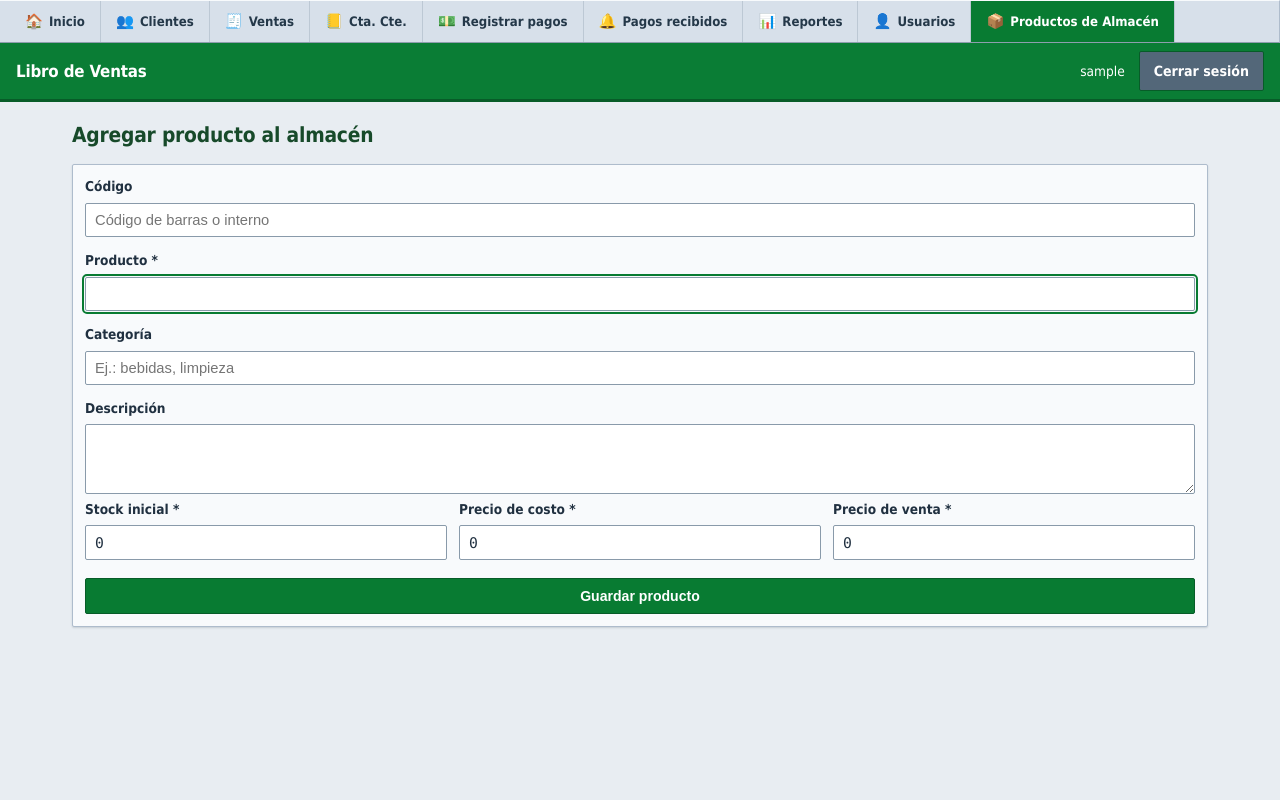
After one commit to fernandochiappero-ui/ventasapp-flask, a Flask app: page /productos/almacen/nuevo in a window 1280 px wide. The commit adds this page. Run offline with Flask 3, Linux system fonts and the light colour scheme; the visitor is signed in with stand-in values (Sample User, id 1); data that the repository does not hold is empty.

Commit message:
Agregar inventario de productos

```diff
--- a/models.py
+++ b/models.py
@@ -6,6 +6,7 @@
 # SQLAlchemy se encarga de traducir esto a SQL por nosotros.
 
 from datetime import datetime, date
+from decimal import Decimal
 from flask_login import UserMixin
 from werkzeug.security import generate_password_hash, check_password_hash
 from extensions import db
@@ -112,3 +113,19 @@ class MovimientoCC(db.Model):
     monto = db.Column(db.Float, nullable=False)
     descripcion = db.Column(db.String(200))
     creado = db.Column(db.DateTime, default=datetime.utcnow)
+
+
+class ProductoAlmacen(db.Model):
+    """Producto y existencias del inventario del almacén."""
+    __tablename__ = "productos_almacen"
+
+    id = db.Column(db.Integer, primary_key=True)
+    codigo = db.Column(db.String(40), unique=True, nullable=True)
+    nombre = db.Column(db.String(150), nullable=False, index=True)
+    categoria = db.Column(db.String(100))
+    descripcion = db.Column(db.String(300))
+    stock = db.Column(db.Numeric(12, 3), nullable=False, default=Decimal("0"))
+    precio_costo = db.Column(db.Numeric(12, 2), nullable=False, default=Decimal("0"))
+    precio_venta = db.Column(db.Numeric(12, 2), nullable=False, default=Decimal("0"))
+    activo = db.Column(db.Boolean, nullable=False, default=True)
+    creado = db.Column(db.DateTime, nullable=False, default=datetime.utcnow)
--- a/requirements.txt
+++ b/requirements.txt
@@ -6,3 +6,4 @@ gunicorn==23.0.0
 psycopg2-binary==2.9.9
 psycopg[binary]
 fpdf2
+tzdata
--- a/static/css/style.css
+++ b/static/css/style.css
@@ -905,14 +905,12 @@ table.reporte th, table.reporte td { border-color: #c5d0da; padding: 7px 8px; }
     font-size: 0.95rem;
   }
 
-    .menu-desplegable .submenu {
+  .menu-desplegable .submenu {
     position: static;
     box-shadow: none;
     border: 0;
     background: #dfe7ef;
   }
-  }
-
 
   .menu-desplegable .submenu a {
     padding-left: 34px;
@@ -930,3 +928,37 @@ table.reporte th, table.reporte td { border-color: #c5d0da; padding: 7px 8px; }
     cursor: pointer;
   }
 }
+
+.acciones-productos {
+  display: flex;
+  flex-wrap: wrap;
+  gap: 8px;
+  margin-bottom: 14px;
+}
+
+.campos-producto-numericos {
+  display: grid;
+  grid-template-columns: repeat(3, minmax(0, 1fr));
+  gap: 12px;
+}
+
+.campos-producto-numericos input { width: 100%; }
+.tabla-productos-scroll { overflow-x: auto; }
+.tabla-productos { min-width: 620px; }
+.tabla-productos tbody tr:nth-child(even) { background: #e9eff4; }
+.descripcion-producto { display: block; color: var(--tinta-suave); margin-top: 3px; }
+
+@media (max-width: 600px) {
+  .campos-producto-numericos { grid-template-columns: 1fr; gap: 0; }
+  .acciones-productos > * { flex: 1 1 100%; }
+}
+
+@media print {
+  body, html { background: #fff; color: #000; }
+  nav.tabs, header.topbar, .no-imprimir, .boton-volver { display: none !important; }
+  main { max-width: none; margin: 0; padding: 0; }
+  .tarjeta { border: 0; box-shadow: none; padding: 0; }
+  .tabla-productos-scroll { overflow: visible; }
+  .tabla-productos { min-width: 0; width: 100%; }
+  .tabla-productos th { background: #e5e5e5 !important; color: #000 !important; }
+}
--- a/templates/base.html
+++ b/templates/base.html
@@ -10,8 +10,8 @@
      bien en un celular (y no como una web de escritorio achicada) #}
   <meta name="viewport" content="width=device-width, initial-scale=1">
   <title>{% block titulo %}Libro de Ventas{% endblock %}</title>
-  <link rel="stylesheet" href="{{ url_for('static', filename='css/style.css', v='6') }}">
-  <script src="{{ url_for('static', filename='js/app.js', v='12') }}" defer></script>
+  <link rel="stylesheet" href="{{ url_for('static', filename='css/style.css', v='7') }}">
+  <script src="{{ url_for('static', filename='js/app.js', v='13') }}" defer></script>
 </head>
 <body>
   <div class="app">
@@ -65,6 +65,16 @@
         </div>
       </div>
       {% endif %}
+      <div class="menu-desplegable {{ 'activo' if request.endpoint in ['nuevo_producto_almacen','buscar_productos_almacen','imprimir_lista_precios'] }}">
+        <a href="#" class="menu-boton" aria-haspopup="true" aria-expanded="false">
+          <span class="icono">📦</span>Productos de Almacén
+        </a>
+        <div class="submenu">
+          <a href="{{ url_for('nuevo_producto_almacen') }}">Agregar Productos</a>
+          <a href="{{ url_for('buscar_productos_almacen') }}">Buscar</a>
+          <a href="{{ url_for('imprimir_lista_precios') }}">Imprimir Lista de Precios</a>
+        </div>
+      </div>
     </nav>
     {% endif %}
 
--- /dev/null
+++ b/templates/productos/form.html
@@ -0,0 +1,42 @@
+{% extends "base.html" %}
+{% block titulo %}Agregar producto{% endblock %}
+{% block contenido %}
+<h1>Agregar producto al almacén</h1>
+
+<form method="POST" class="tarjeta formulario-producto">
+  <label for="codigo">Código</label>
+  <input type="text" id="codigo" name="codigo" maxlength="40"
+         value="{{ request.form.get('codigo', '') }}" placeholder="Código de barras o interno">
+
+  <label for="nombre">Producto *</label>
+  <input type="text" id="nombre" name="nombre" maxlength="150"
+         value="{{ request.form.get('nombre', '') }}" required autofocus>
+
+  <label for="categoria">Categoría</label>
+  <input type="text" id="categoria" name="categoria" maxlength="100"
+         value="{{ request.form.get('categoria', '') }}" placeholder="Ej.: bebidas, limpieza">
+
+  <label for="descripcion">Descripción</label>
+  <textarea id="descripcion" name="descripcion" maxlength="300">{{ request.form.get('descripcion', '') }}</textarea>
+
+  <div class="campos-producto-numericos">
+    <div>
+      <label for="stock">Stock inicial *</label>
+      <input type="number" id="stock" name="stock" min="0" step="0.001"
+             value="{{ request.form.get('stock', '0') }}" required>
+    </div>
+    <div>
+      <label for="precio_costo">Precio de costo *</label>
+      <input type="number" id="precio_costo" name="precio_costo" min="0" step="0.01"
+             value="{{ request.form.get('precio_costo', '0') }}" required>
+    </div>
+    <div>
+      <label for="precio_venta">Precio de venta *</label>
+      <input type="number" id="precio_venta" name="precio_venta" min="0" step="0.01"
+             value="{{ request.form.get('precio_venta', '0') }}" required>
+    </div>
+  </div>
+
+  <button type="submit" class="ancho verde">Guardar producto</button>
+</form>
+{% endblock %}
```
Also changed, not shown: templates/productos/list.html (added, +62 -0 lines), README.md.
